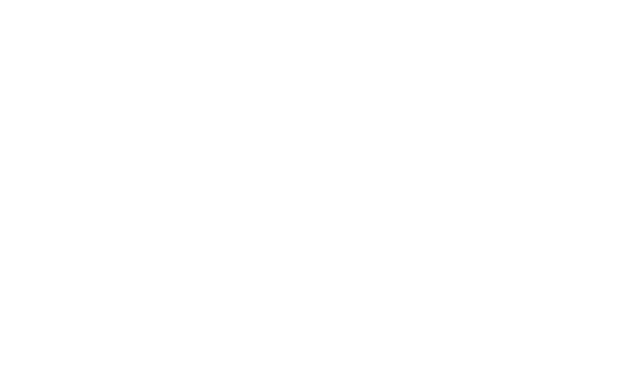
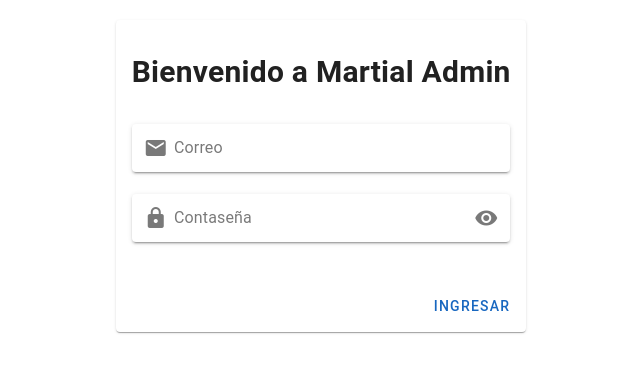
Before and after one commit to JCalderin91/martial-admin-panel, a Nuxt app: page /auth/login in a window 1280 px wide. Before the commit this address had no page. Shown: the part 224-596 px from the top of the page, without its empty margins (319-959 px from the left). Built offline with nearby package versions, Linux system fonts and the light colour scheme.

Commit message:
Login page

```diff
--- a/layouts/default.vue
+++ b/layouts/default.vue
@@ -6,7 +6,5 @@ useHead({
 </script>
 
 <template>
-  <div>
-    <slot />
-  </div>
+  <slot />
 </template>
--- /dev/null
+++ b/pages/auth/login.vue
@@ -0,0 +1,38 @@
+<script setup lang="ts">
+let showPassword = ref(false);
+const toogleShowPassword = () => {
+  showPassword.value = !showPassword.value;
+};
+</script>
+
+<template>
+  <v-row align="center" justify="center">
+    <v-col md="4">
+      <v-card>
+        <v-card-title>
+          <h2 class="my-5 text-center">Bienvenido a Martial Admin</h2>
+        </v-card-title>
+        <v-card-text>
+          <v-text-field
+            density="comfortable"
+            prepend-inner-icon="mdi-email"
+            label="Correo"
+            variant="solo"
+          ></v-text-field>
+          <v-text-field
+            density="comfortable"
+            prepend-inner-icon="mdi-lock"
+            label="Contaseña"
+            :type="showPassword ? 'text' : 'password'"
+            variant="solo"
+            :append-inner-icon="showPassword ? 'mdi-eye-off' : 'mdi-eye'"
+            @click:append-inner="toogleShowPassword"
+          ></v-text-field>
+        </v-card-text>
+        <v-card-actions class="d-flex justify-end">
+          <v-btn color="primary">Ingresar</v-btn>
+        </v-card-actions>
+      </v-card>
+    </v-col>
+  </v-row>
+</template>
--- a/pages/students.vue
+++ b/pages/students.vue
@@ -5,9 +5,12 @@ definePageMeta({
 });
 
 const { students, getStudents } = useStudentStore();
+const isLoading = true;
 
 onBeforeMount(() => {
-  getStudents();
+  getStudents().then(() => {
+    isLoading = false;
+  });
 });
 
 const headers = [
@@ -26,7 +29,11 @@ const headers = [
   <v-card>
     <v-card-title primary-title> Estudiantes </v-card-title>
     <v-card-text>
-      <v-data-table :headers="headers" :items="students"></v-data-table>
+      <v-data-table
+        :headers="headers"
+        :items="students"
+        :loading="isLoading"
+      ></v-data-table>
     </v-card-text>
   </v-card>
 </template>
```
